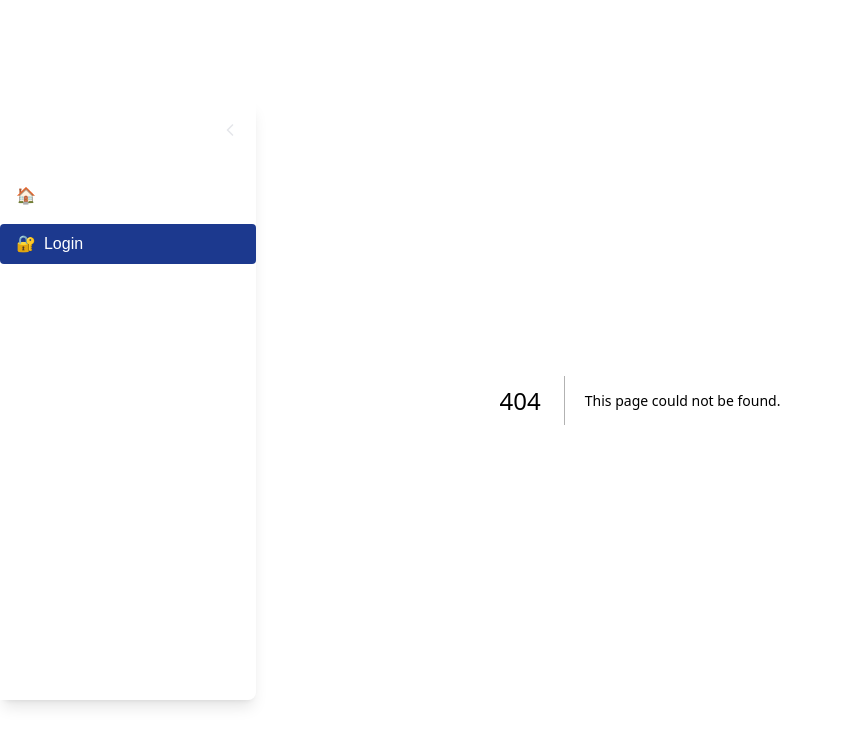
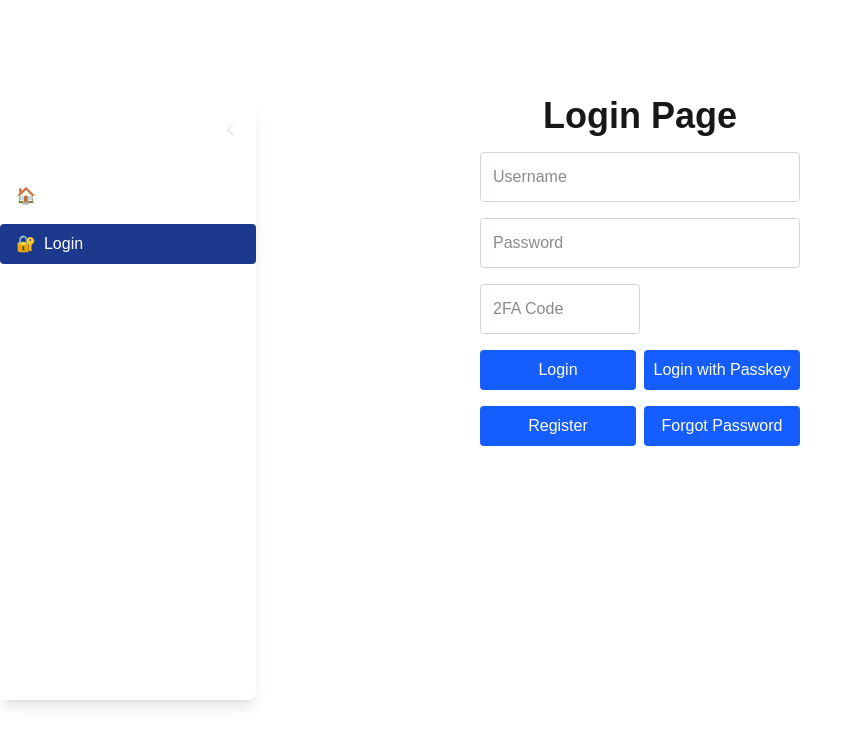
Before and after one commit to ClairKirsch/matsurika, a Next.js app: page /login in a window 1280 px wide. Before the commit this address had no page. Shown: the top 746 px of the page, without its empty margins (0-863 px from the left). Built offline with nearby package versions, Linux system fonts and the light colour scheme.

Commit message:
Create login page

```diff
--- /dev/null
+++ b/src/app/login/page.tsx
@@ -0,0 +1,78 @@
+import { redirect } from 'next/navigation';
+
+export default function Login() {
+  async function handleSubmit(formData: FormData) {
+    'use server';
+
+    const username = formData.get('username');
+    const password = formData.get('password');
+    const twofa = formData.get('2fa');
+
+    console.log('Username:', username);
+    console.log('Password:', password);
+    console.log('2FA Code:', twofa);
+
+    if (username === 'admin' && password === '1234') {
+      redirect('/');
+    } else {
+      console.log('Invalid login');
+    }
+
+  }
+
+  return (
+    <main className="flex min-h-screen flex-col items-center justify-start gap-4 p-24">
+      <h1 className="text-4xl font-bold">Login Page</h1>
+      <form action={handleSubmit} className="flex flex-col gap-4 w-80">
+        <input
+          type="text"
+          name="username"
+          placeholder="Username"
+          className="p-3 border border-gray-300 rounded"
+        />
+        <input
+          type="password"
+          name="password"
+          placeholder="Password"
+          className="p-3 border border-gray-300 rounded"
+        />
+        <input
+          type="text"
+          name="2fa"
+          placeholder="2FA Code"
+          className="p-3 border border-gray-300 rounded w-40"
+        />
+
+        <div className="flex gap-2">
+          <button
+            type="submit"
+            className="bg-blue-600 text-white p-2 rounded hover:bg-blue-700 transition w-40"
+          >
+            Login
+          </button>
+          <button
+            type="button"
+            className="bg-blue-600 text-white p-2 rounded hover:bg-blue-700 transition w-40"
+          >
+            Login with Passkey
+          </button>
+        </div>
+
+        <div className="flex gap-2">
+          <button
+            type="button"
+            className="bg-blue-600 text-white p-2 rounded hover:bg-blue-700 transition w-40"
+          >
+            Register
+          </button>
+          <button
+            type="button"
+            className="bg-blue-600 text-white p-2 rounded hover:bg-blue-700 transition w-40"
+          >
+            Forgot Password
+          </button>
+        </div>
+      </form>
+    </main>
+  );
+}
```
